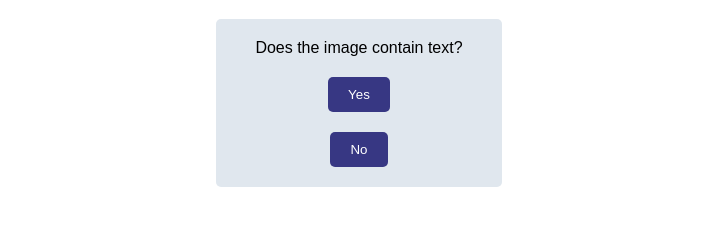
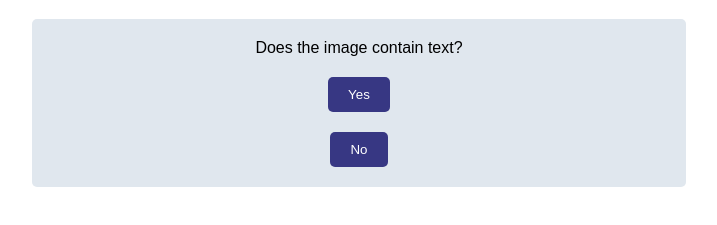
Before and after one commit to FanshaweOERDesign/alt-text-advisor, a plain HTML site: page index.html in a window 1280 px wide. Shown: the part 127-352 px from the top of the page, without its empty margins (281-998 px from the left). Drawn offline with Linux system fonts and the light colour scheme.

Commit message:
Update style.css

```diff
--- a/style.css
+++ b/style.css
@@ -23,7 +23,7 @@ body {
     padding: 1em;
     background-color: white;
     border-radius: 15px;
-    width: fit-content;
+    width: 60%;
 }
 
 h1 {
```
